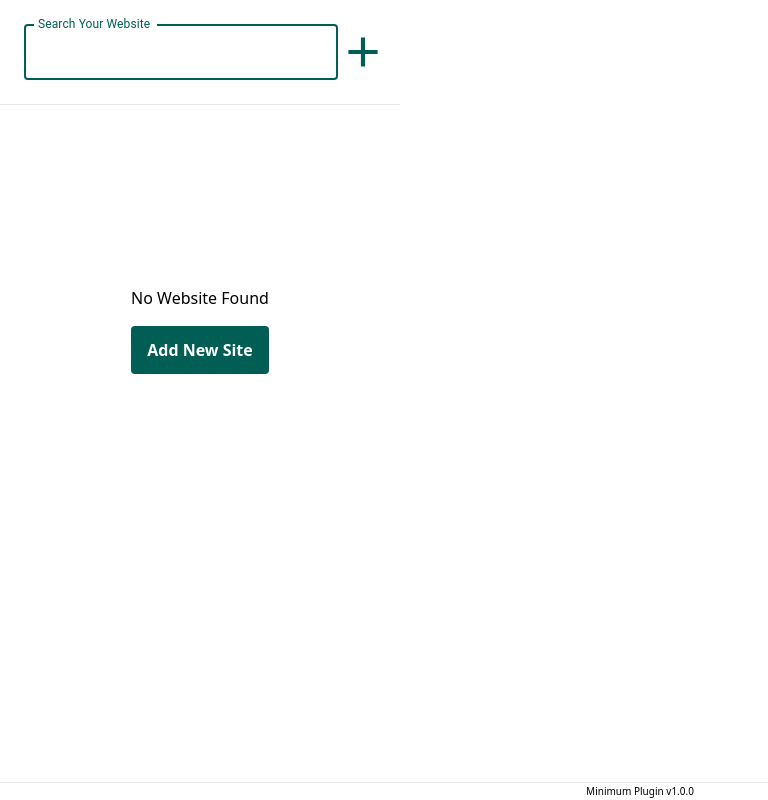
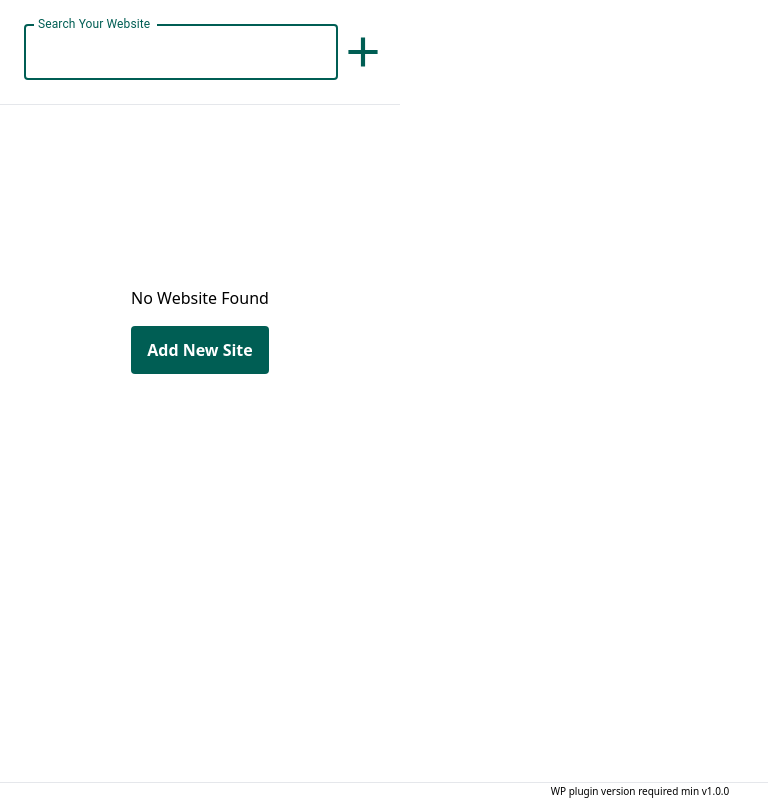
Before and after one commit to HalalBrains/login-me-now-chrome-extension-react-version, a React (Create React App) app: page / in a window 1280 px wide. Shown: the whole page, without its empty margins (0-768 px from the left). Built offline with nearby package versions, Linux system fonts and the light colour scheme; the HTML template or start-up script is replaced by a standard one.

Commit message:
updated text & icon

```diff
--- a/src/component/add-new-site/add-new-site-components/body-components/ExtensionToken.js
+++ b/src/component/add-new-site/add-new-site-components/body-components/ExtensionToken.js
@@ -104,7 +104,7 @@ function ExtensionToken() {
         <form onSubmit={handleSubmit}>
           <textarea
             name="extension-token"
-            placeholder="Paste your extension token here..."
+            placeholder="Paste the generated token here from plugin's browser extension option"
             className="w-full p-2 focus:outline-[#005E54] border border-[#005e55ef] rounded text-[18px]"
             rows={9}
             required
--- a/src/component/home/home-components/Footer.js
+++ b/src/component/home/home-components/Footer.js
@@ -3,7 +3,7 @@ import React from 'react'
 function Footer() {
   return (
     <div className='absolute w-full text-center bg-white border-t bottom-0 py-[1px]'>
-      <h1 className='text-[10px]'>Minimum Plugin v1.0.0</h1>
+      <h1 className='text-[10px]'>WP plugin version required min v1.0.0</h1>
     </div>
   )
 }
--- a/src/component/home/home-components/LoggedInSites.js
+++ b/src/component/home/home-components/LoggedInSites.js
@@ -320,7 +320,7 @@ export default function LoggedInSites({ searchQuery }) {
             <img src={trash} alt="" />
           </div>
           <h1 className="text-center text-[#000000] font-bold my-4 text-[17px]">
-            Are you sure you want to delete your account?
+            Sure you want to remove quick dashboard access for this website?
           </h1>
           <div className="flex justify-around">
             <button
@@ -338,7 +338,7 @@ export default function LoggedInSites({ searchQuery }) {
               className="bg-[#28a745] hover:bg-[#218838] text-white font-bold py-2 px-4 rounded"
               onClick={handleClose}
             >
-              No, Cancel
+              No, Keep
             </button>
           </div>
         </Box>
```
Also changed, not shown: firefox-manifest/manifest.json, public/icon.png, 1 other file (tests, documents, lock files or other folders).
